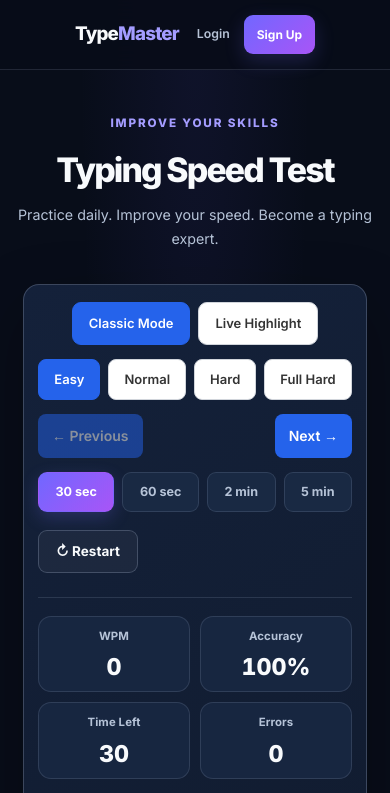
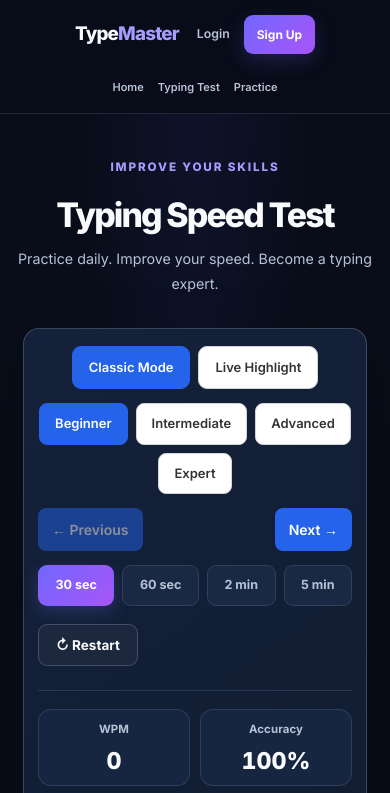
Before and after one commit to haseeb378379/typing-speed-website, a plain HTML site: page frontend/pages/practice.html in a window 390 px wide. Shown: the top 793 px of the page. Drawn offline with Linux system fonts and the light colour scheme.

Commit message:
Update website

```diff
--- a/frontend/css/style.css
+++ b/frontend/css/style.css
@@ -547,12 +547,28 @@ button {
 @media (max-width: 760px) {
     .navbar {
         min-height: 68px;
-        gap: 16px;
+        gap: 12px;
+        flex-wrap: wrap;
+        justify-content: center;
     }
 
     .nav-links {
-        display: none;
-    }
+        display: flex;
+        flex-wrap: wrap;
+        justify-content: center;
+        gap: 10px 16px;
+        width: 100%;
+        order: 3;
+    }
+
+    .nav-links a {
+        font-size: 11px;
+    }
+
+    .nav-actions {
+        gap: 14px;
+    }
+
 
     .nav-actions {
         gap: 14px;
--- a/frontend/pages/practice.html
+++ b/frontend/pages/practice.html
@@ -25,8 +25,7 @@
             <li><a href="../index.html">Home</a></li>
             <li><a href="practice.html">Typing Test</a></li>
             <li><a href="lessons.html">Practice</a></li>
-            <li><a href="dashboard.html">Dashboard</a></li>
-        </ul>
+</ul>
 
         <div class="nav-actions">
             <a href="login.html" class="login-btn">Login</a>
@@ -58,13 +57,14 @@
 
         </div>
 
-        <!-- Difficulty Selection -->
-        <div class="difficulty-options">
-            <button class="difficulty-btn active" data-difficulty="easy">Easy</button>
-            <button class="difficulty-btn" data-difficulty="normal">Normal</button>
-            <button class="difficulty-btn" data-difficulty="hard">Hard</button>
-            <button class="difficulty-btn" data-difficulty="fullHard">Full Hard</button>
-        </div>
+<!-- Difficulty Selection -->
+<div class="difficulty-options">
+    <button class="difficulty-btn active" data-difficulty="easy">Beginner</button>
+    <button class="difficulty-btn" data-difficulty="normal">Intermediate</button>
+    <button class="difficulty-btn" data-difficulty="hard">Advanced</button>
+    <button class="difficulty-btn" data-difficulty="fullHard">Expert</button>
+</div>
+
 
         <!-- Paragraph Navigation -->
         <div class="paragraph-navigation">
@@ -169,8 +169,7 @@
         <div class="footer-links">
             <a href="about.html">About</a>
             <a href="contact.html">Contact</a>
-            <a href="feedback.html">Feedback</a>
-        </div>
+</div>
 
     </div>
 
```
Also changed, not shown: frontend/index.html (+2 -7 lines), frontend/pages/about.html (+2 -4 lines), frontend/pages/contact.html (+2 -4 lines), frontend/pages/games/falling-words.html (+2 -10 lines), frontend/pages/games/typing-race.html (+1 -6 lines), frontend/pages/games/word-bomb.html (+1 -4 lines), frontend/pages/lessons.html (+1 -2 lines).
